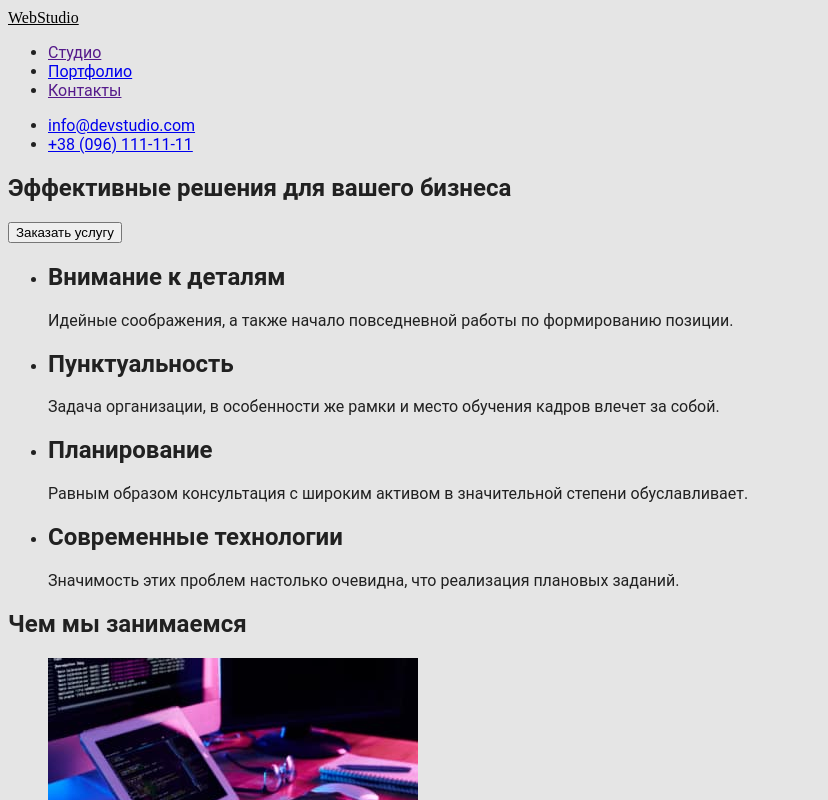
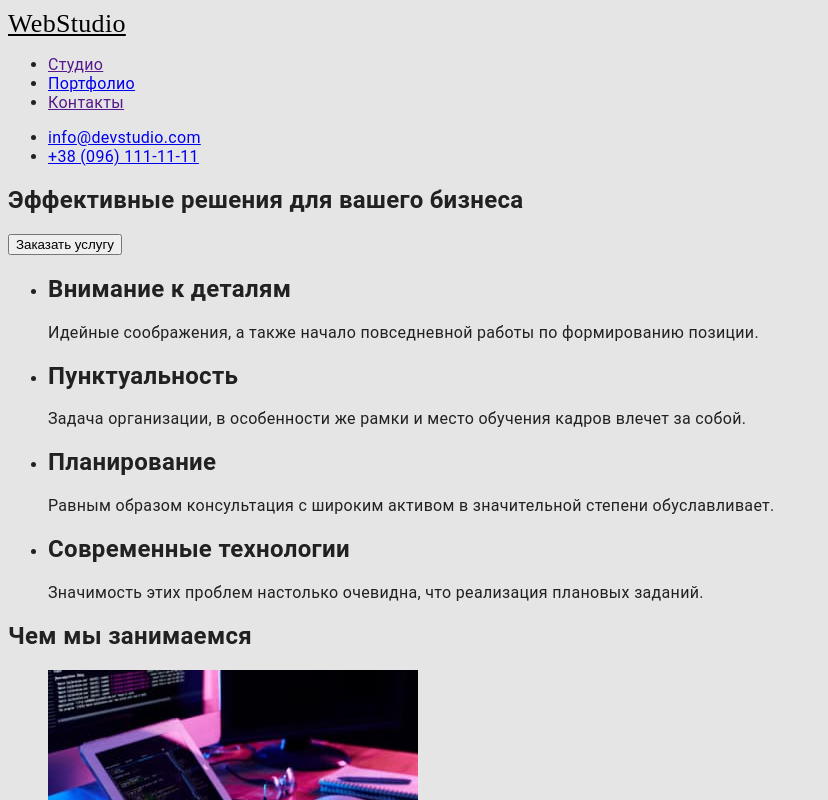
Before and after one commit to DariSh92/-goit-markup-hw-02, a plain HTML site: page index.html in a window 1280 px wide. Shown: the top 800 px of the page, without its empty margins (0-828 px from the left). Drawn offline with Linux system fonts and the light colour scheme.

Commit message:
Добавляет значение и размеры в лого

```diff
--- a/css/style.css
+++ b/css/style.css
@@ -5,11 +5,13 @@ body {
   background-color: #e5e5e5;
   color: #212121;
   font-family: Roboto, sans-serif;
-
+  letter-spacing: 0.02em;
 }
 .logo {
   color: #000000;
   font-family: Raleway;
+  font-size: 26px;
+  line-height: 31px;
 }
 
 .logo-part {
```
